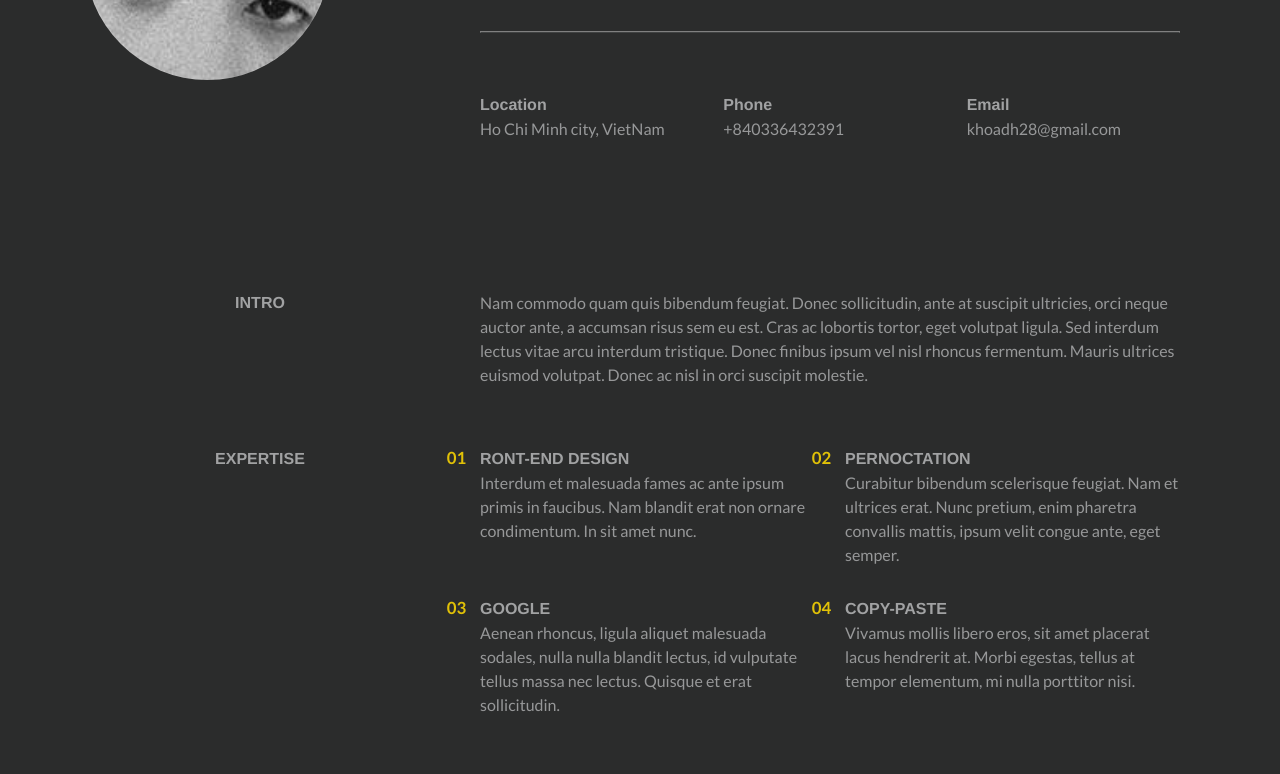
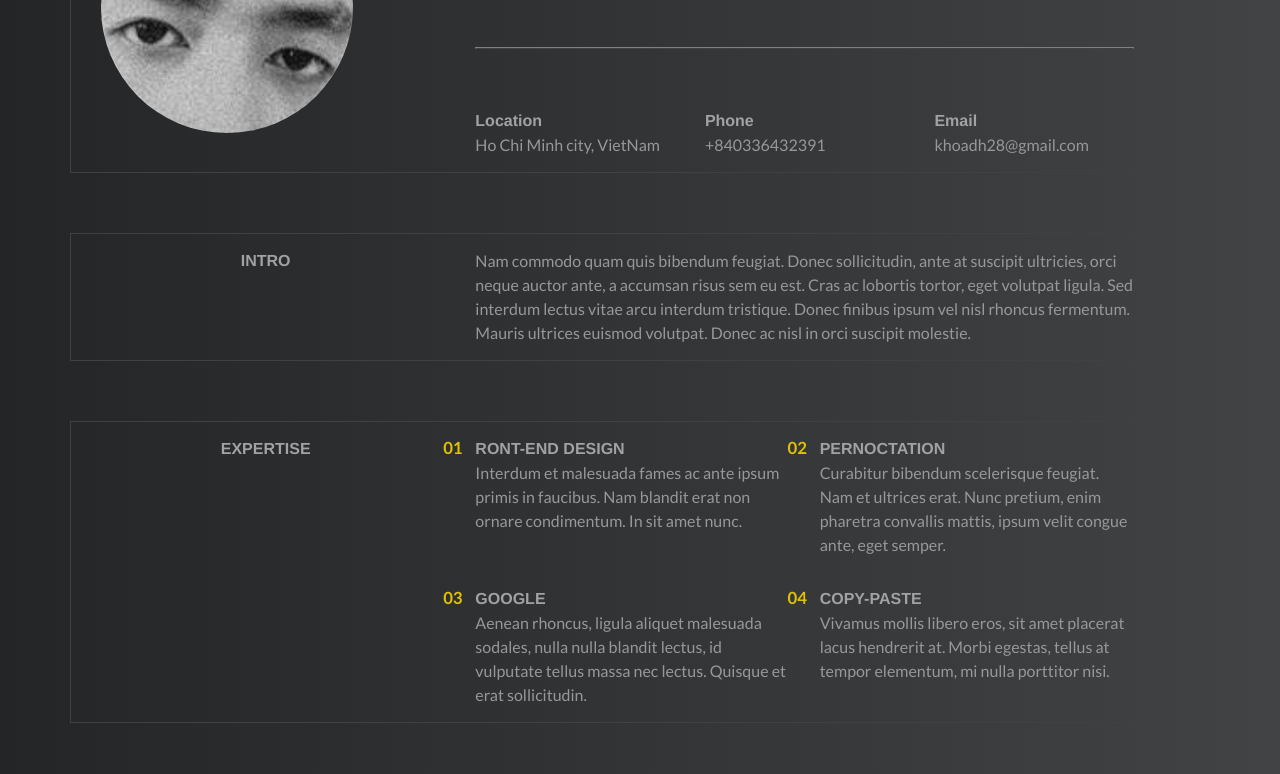
Before and after one commit to banhmithit18/khoa-resume-start, a plain HTML site: page resume2.html in a window 1280 px wide. Shown: the part 315-1089 px from the top of the page. Drawn offline with nearby package versions, Linux system fonts and the light colour scheme.

Commit message:
add color

```diff
--- a/resume2.html
+++ b/resume2.html
@@ -85,6 +85,8 @@
         .avatar{
             width:70%;
             border-radius: 50%;
+            position: absolute;
+            top:30px;
         }
         .progress{
             margin-bottom: 20%;
@@ -122,14 +124,20 @@
             top : -0.1rem;
         }
         body{
-            background: #2b2c2c;
+            background-image: linear-gradient(to right,#232526, #414345);
+        }
+        .box{
+            width: 100%;
+            height:100%;
+            border: 1px solid #404242;
+            padding:15px;
         }
     </style>
 </head>
 <body>
 <div class="space"></div>
 <div class="container">
-    <div class="row">
+    <div class="row box">
         <div class="col-sm-4" ><img class="avatar" src="images/avatar.jpg"> </div>
         <div class="col-sm-8">
             <div class="container-fluid">
@@ -166,10 +174,10 @@
             </div>
         </div>
     </div>
-    <div class="space"></div>
-    <div class="row">
+    <div class="sep"></div>
+    <div class="row box">
         <div class="col-sm-4">
-            <div class="header font-bold">INTRO</div>
+            <div class="font-bold header">INTRO</div>
         </div>
         <div class="col-sm-8">
             <div class="container">
@@ -182,7 +190,7 @@
         </div>
     </div>
     <div class="sep"></div>
-    <div class="row">
+    <div class="row box">
         <div class="col-sm-4 font-bold header">EXPERTISE</div>
         <div class="col-sm-8">
             <div class="container-fluid">
@@ -215,7 +223,7 @@
         </div>
     </div>
     <div class="sep"></div>
-    <div class="row">
+    <div class="row box">
         <div class="col-sm-4 header font-bold">SKILLS</div>
         <div class="col-sm-8">
             <div class="container-fluid">
@@ -271,7 +279,7 @@
         </div>
     </div>
     <div class="sep"></div>
-    <div class="row">
+    <div class="row box">
         <div class="col-sm-4 font-bold header">EDUCATION</div>
         <div class="col-sm-8">
             <div class="container-fluid">
```
